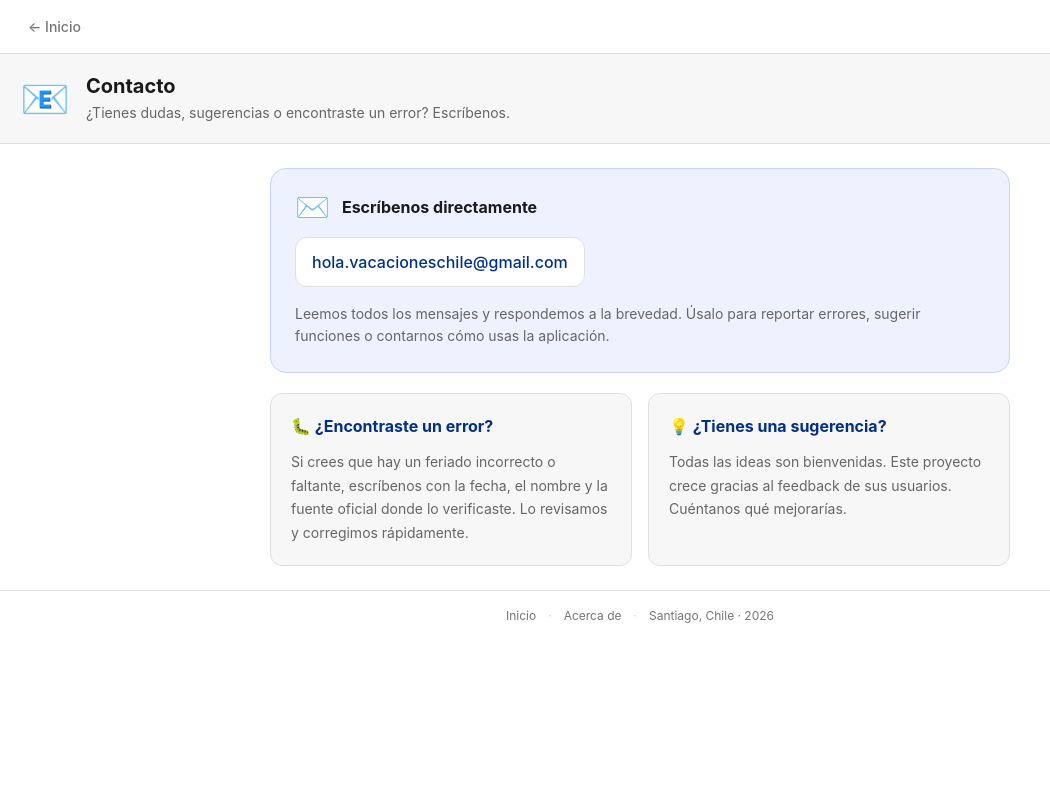
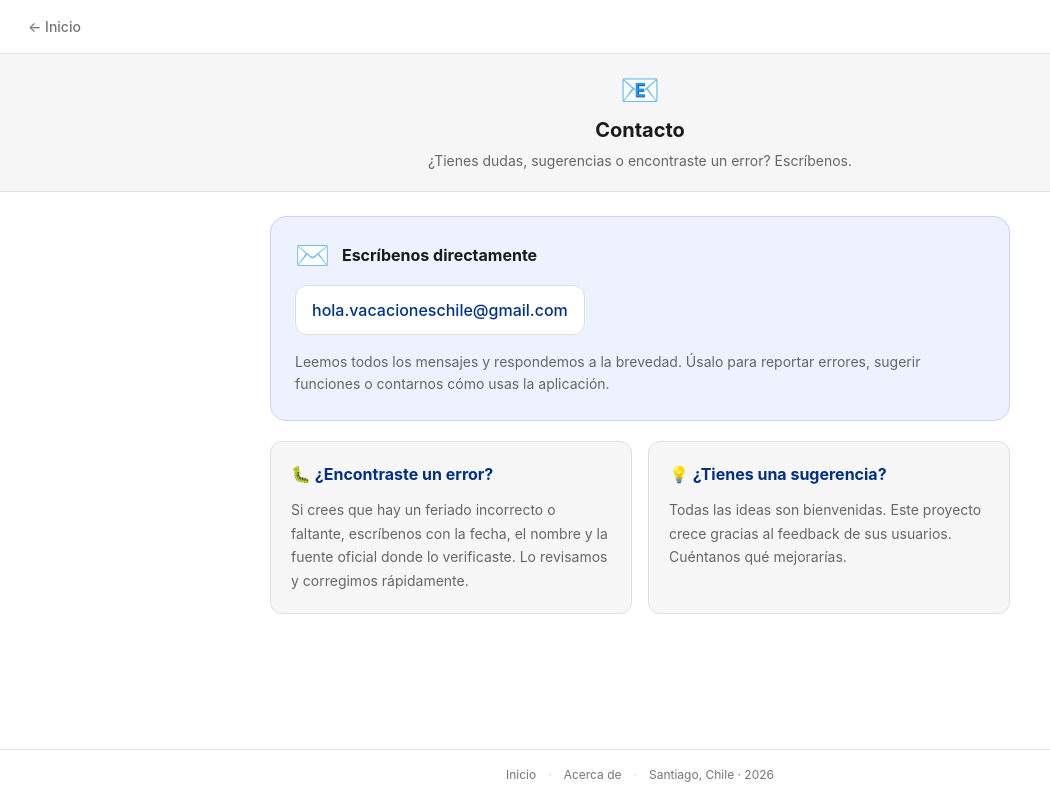
Before and after one commit to mvargascode/vacaciones-chile, a React (Vite) app: page /contacto in a window 1280 px wide. Shown: the whole page, without its empty margins (0-1050 px from the left). Built offline with nearby package versions, Linux system fonts and the light colour scheme.

Commit message:
fix: centra hero y aplica sticky footer en Acerca de y Contacto

```diff
--- a/src/features/pages/AcercaDe.tsx
+++ b/src/features/pages/AcercaDe.tsx
@@ -11,12 +11,10 @@ export function AcercaDe() {
 
       <div className={styles.hero}>
         <span className={styles.heroEmoji}>🏖️</span>
-        <div className={styles.heroText}>
-          <h1 className={styles.heroTitle}>Vacaciones Chile</h1>
-          <p className={styles.heroSubtitle}>
-            Planifica tus vacaciones aprovechando al máximo los feriados de Chile.
-          </p>
-        </div>
+        <h1 className={styles.heroTitle}>Vacaciones Chile</h1>
+        <p className={styles.heroSubtitle}>
+          Planifica tus vacaciones aprovechando al máximo los feriados de Chile.
+        </p>
       </div>
 
       <main className={styles.pageContent}>
--- a/src/features/pages/Contacto.tsx
+++ b/src/features/pages/Contacto.tsx
@@ -11,12 +11,10 @@ export function Contacto() {
 
       <div className={styles.hero}>
         <span className={styles.heroEmoji}>📧</span>
-        <div className={styles.heroText}>
-          <h1 className={styles.heroTitle}>Contacto</h1>
-          <p className={styles.heroSubtitle}>
-            ¿Tienes dudas, sugerencias o encontraste un error? Escríbenos.
-          </p>
-        </div>
+        <h1 className={styles.heroTitle}>Contacto</h1>
+        <p className={styles.heroSubtitle}>
+          ¿Tienes dudas, sugerencias o encontraste un error? Escríbenos.
+        </p>
       </div>
 
       <main className={styles.pageContent}>
--- a/src/features/pages/Page.module.css
+++ b/src/features/pages/Page.module.css
@@ -2,6 +2,8 @@
 .page {
     min-height: 100vh;
     width: 100%;
+    display: flex;
+    flex-direction: column;
     background-color: var(--color-bg-primary);
     color: var(--color-text-primary);
     font-family: var(--font-sans);
@@ -37,26 +39,22 @@
     background: var(--color-bg-accent-blue);
 }
 
-/* ── Hero compacto (≤ 140px de alto) ─────────────────────── */
+/* ── Hero compacto — centrado ─────────────────────────────── */
 .hero {
     display: flex;
+    flex-direction: column;
     align-items: center;
-    gap: var(--space-4);
+    text-align: center;
+    gap: var(--space-2);
     padding: var(--space-5) var(--space-5);
     background: var(--color-bg-secondary);
     border-bottom: 1px solid var(--color-border);
 }
 
 .heroEmoji {
-    font-size: 2.5rem;
+    font-size: 2rem;
     line-height: 1;
-    flex-shrink: 0;
-}
-
-.heroText {
-    display: flex;
-    flex-direction: column;
-    gap: var(--space-1);
+    margin-bottom: var(--space-1);
 }
 
 .heroTitle {
@@ -72,12 +70,15 @@
     color: var(--color-text-secondary);
     margin: 0;
     line-height: 1.5;
+    max-width: 480px;
 }
 
 /* ── Contenido principal centrado ────────────────────────── */
 .pageContent {
+    flex: 1 0 auto;
+    align-self: center;
+    width: 100%;
     max-width: 780px;
-    margin: 0 auto;
     padding: var(--space-6) var(--space-5);
     display: flex;
     flex-direction: column;
@@ -252,8 +253,9 @@
     line-height: 1.6;
 }
 
-/* ── Footer de página ─────────────────────────────────────── */
+/* ── Footer de página — siempre al fondo ─────────────────── */
 .footer {
+    flex-shrink: 0;
     padding: var(--space-4) var(--space-5);
     border-top: 1px solid var(--color-border);
     background: var(--color-bg-primary);
```
